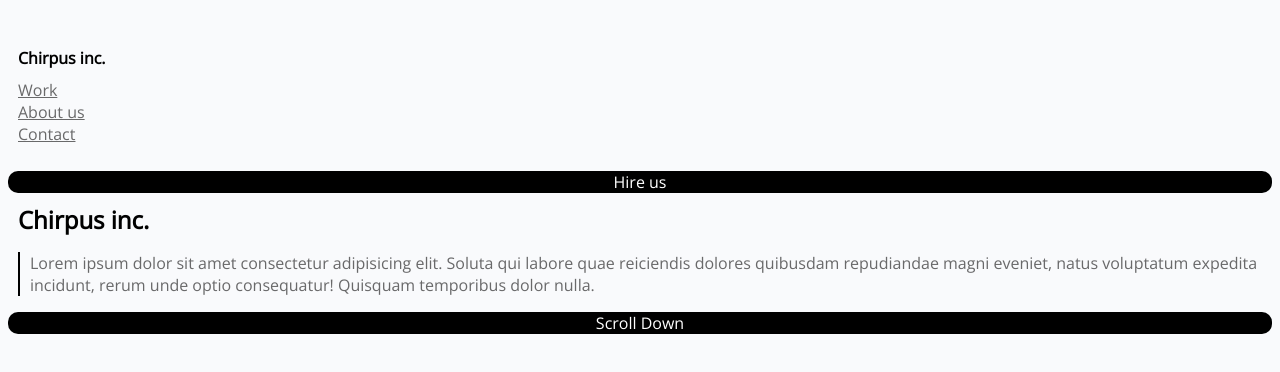
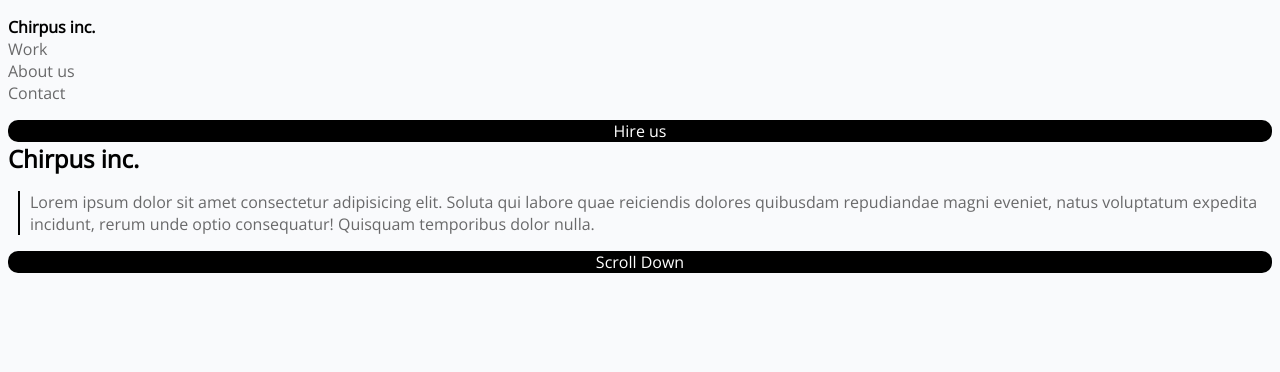
Before and after one commit to RickRossovich/html-css-lab1-pt1, a plain HTML site: page index.html in a window 1280 px wide. Drawn offline with nearby package versions, Linux system fonts and the light colour scheme.

Commit message:
5th update

```diff
--- a/style.css
+++ b/style.css
@@ -1,40 +1,40 @@
-
-body{
+body {
   padding: 0;
-    font-family: 'Open Sans', sans-serif;
-    background-color:#f9fafc;
-
+  font-family: "Open Sans", sans-serif;
+  background-color: #f9fafc;
 }
 
-nav{
+nav {
   padding: 0;
 }
 ul {
-    padding: 10px;
+  padding: 0;
   text-decoration: none;
   list-style: none;
   color: black;
 }
 
-a{
-    display: block:
+.grey {
+  text-decoration: none;
+}
+a {
+  display: block;
   text-decoration: none;
   color: #69696a;
   border-radius: 10px;
 }
 
-p{
+p {
   margin-left: 10px;
   color: #69696a;
 }
 
-section{
+section {
   border-left: 2px solid black;
   margin-left: 10px;
 }
 
-
-.bg{
+.bg {
   width: 100%;
   text-decoration: none;
   list-style: none;
@@ -44,15 +44,16 @@ section{
   display: block;
   width: 100%;
   background-color: #000;
-    color: #FFF;
+  color: #fff;
   text-decoration: none;
 }
 
-h2{
-    margin:10px;
+h2 {
+  margin: 0;
+  padding: 0;
 }
 
-h4{
-    margin-bottom: 10px;
+h4 {
   padding: 0;
+  margin: 0;
 }
```
Also changed, not shown: index.html (+2 -2 lines). Lines whose indentation alone changed are shown as unchanged.
